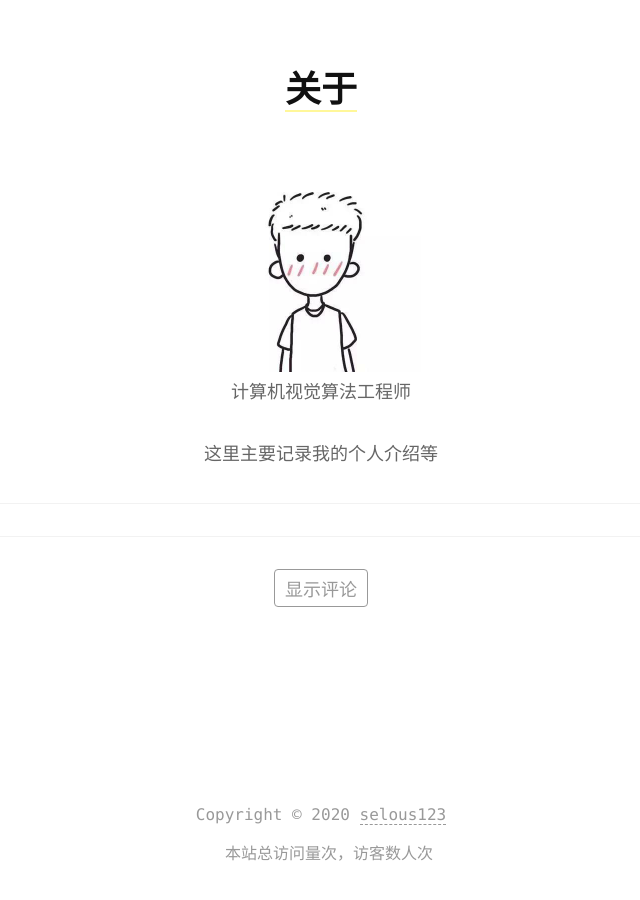
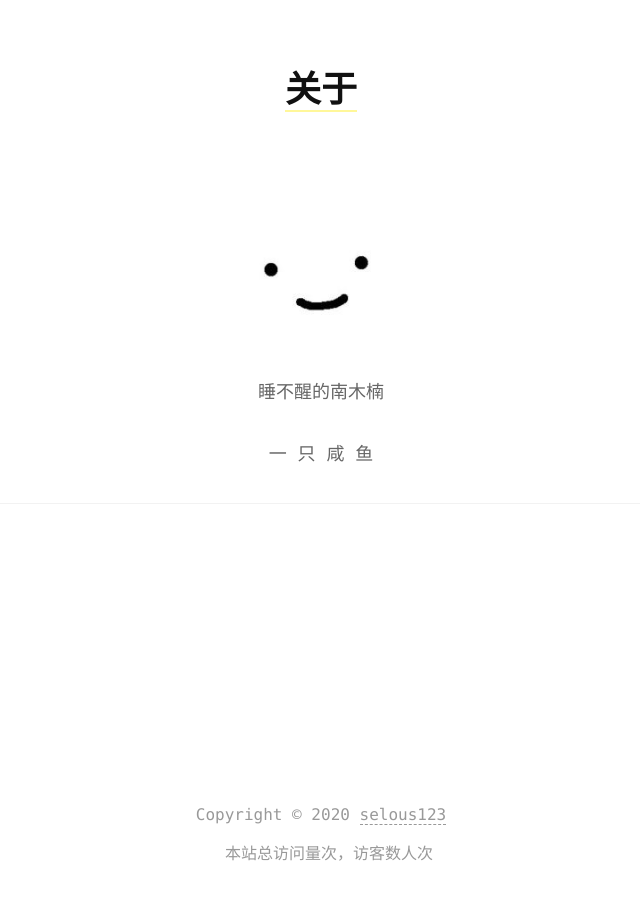
Before and after one commit to Agonie/agonie.github.io, a Jekyll site: the page built from about.md, in a window 1280 px wide. Shown: the whole page, without its empty margins (319-959 px from the left). Built offline with Jekyll 4.4.1, drawn with Linux system fonts in a browser that asks for light colours; comment, search, counter and statistics services are not loaded.

Commit message:
modify pages

```diff
--- a/_config.yml
+++ b/_config.yml
@@ -15,13 +15,13 @@ defaults:
 
 # --- 网站信息设置 ---
 # 下面填写你的博客标题
-title: selous个人简介
+title:
 # 下面填写你的网络常用名
-name: selous
+name: Agonie
 # 下面填写你的座右铭或者是个性签名
-description: 编程之久除了算法和数据结构，什么也不属于我们.
-# 你博客的 url 地址，比如：https://selous123.github.io 或者是自定义的域名
-url: https://selous123.github.io
+description: 一只咸鱼，偶尔想要翻身
+# 你博客的 url 地址，比如：https://agonie.github.io 或者是自定义的域名
+url: https://agonie.github.io
 # 在页尾的版权时间信息，比如：2016-2018，默认是 2018 年
 copyright_time: 2020
 # 标签页的 logo 及博客的头像，如果你想引用网络图片资源，就取消下面的注解，并填写图片资源的 url 地址
@@ -41,9 +41,9 @@ show_excerpt: true
 # 取消下面的注解，并填写相应的你要开启的社交链接
 #twitter: https://twitter.com/showzeng
 # weibo: https://weibo.com/varen5201314
-github: https://github.com/selous123
+github: https://github.com/Agonie
 # 邮件地址前面带上 mailto:
-email: lrhselous@163.com
+email: hongnan.zhang@foxmail.com
 # RSS 订阅
 rss: true
 # --- 社交链接 ---
@@ -55,7 +55,7 @@ rss: true
 # cnzz (友盟统计)
 #cnzz_id: 1274425891
 # Baidu (百度统计)
-baidu_id: 1b3b1dd10417c649478b6e267a85591f
+#baidu_id: 1b3b1dd10417c649478b6e267a85591f
 # Google Analytics (谷歌统计)
 # google_id:
 # --- 站点统计 ---
@@ -76,19 +76,19 @@ baidu_id: 1b3b1dd10417c649478b6e267a85591f
 # 同时图片的文件名必须为 alipay 和 wechat
 reward: true
 # 打赏的推广语
-reward_description: 如果你觉得本文对你有帮助，不妨请我喝杯咖啡
+reward_description: 如果你觉得本文对你有帮助，不妨请我吃个鸡腿
 # --- 打赏设置 ---
 
 
 # --- 评论设置 ---
 # 开启评论，取消下面一行注解，并填写相应评论运营商提供的 id，目前仅支持来必力和 gitment
-comment: true
+#comment: true
 # 来必力 uid
 # livere_uid:
 # gitment 用户主，即 GitHub 用户名
-gitment_owner: selous123
+gitment_owner: Agonie
 # GitHub pages 仓库名，如：showzeng.github.io
-gitment_repo: selous123.github.io
+gitment_repo: agonie.github.io
 # gitment 提供的对应 id 和 secret
 gitment_client_id: 76bb22ffd69cb9a2dc11
 gitment_secret: 1bc48766be80fbcb2802679ab796d76ac4fafe44
--- a/about.md
+++ b/about.md
@@ -4,9 +4,9 @@ title: 关于
 reward: false
 ---
 
-<center><img src="https://selous123.github.io/assets/img/avatar.webp" width="200" height="200"/></center>
+<center><img src="https://agonie.github.io/assets/img/agonie.jpg" width="200" height="200"/></center>
 
-<center><p style="font-size='16px' font-style='bold'">计算机视觉算法工程师</p></center>
-<center><p style="font-size='16px' font-style='bold'">这里主要记录我的个人介绍等</p></center>
+<center><p style="font-size='16px' font-style='bold'">睡不醒的南木楠</p></center>
+<center><p style="font-size='16px' font-style='bold'">一 只 咸 鱼</p></center>
 
 ---
```
Also changed, not shown: assets/img/agonie.jpg (added), assets/img/avatar.webp (deleted), assets/img/avatar1.webp (deleted).
